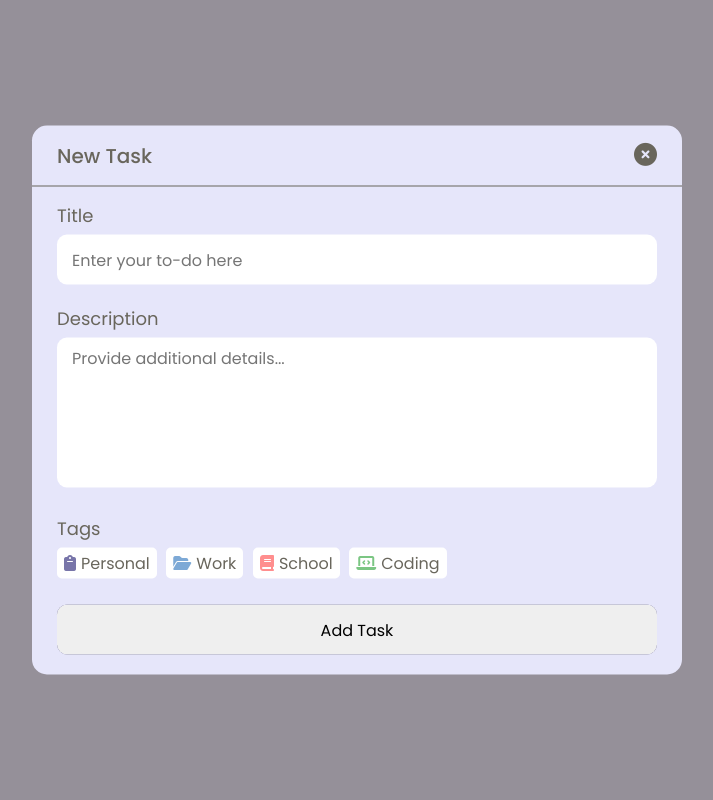
After one commit to KevsterAmp/DASHBOARD-TO-DO, a Django app: page /todos/create/ in a window 1280 px wide. The commit adds this page. Shown: the whole page, without its empty margins (283-996 px from the left). Run offline with Django 4.2, Linux system fonts and the light colour scheme; some libraries are stand-ins or nearby versions.

Commit message:
added create view

```diff
--- a/backend/static/styles.css
+++ b/backend/static/styles.css
@@ -353,6 +353,11 @@ form .row label {
 }
 
 /* ADD TASK */
+a {
+  text-decoration: none;
+  color: inherit;
+}
+
 .addBox {
   margin: 1rem 0;
   background: #7875A9;
@@ -364,6 +369,7 @@ form .row label {
   transition: background-color 0.3s ease;
   cursor: pointer;
 }
+
 
 .addBox:hover {
   background: #5D5A8C;
--- /dev/null
+++ b/backend/static/todos_create.css
@@ -0,0 +1,179 @@
+@import url('https://fonts.googleapis.com/css2?family=Poppins:wght@200;400;500;600&display=swap');
+
+*{
+  margin: 0;
+  padding: 0;
+  border: none;
+  outline: none;
+  box-sizing: border-box;
+  font-family: "Poppins", sans-serif;
+}
+
+body{
+  display: flex;
+  background: #f8f0ff;
+  font-size: 17px;
+}
+
+.fas.fa-clipboard {
+  color: #7875A9;
+}
+
+.fas.fa-folder-open {
+  color: #7DA9D6;
+}
+
+.fas.fa-book {
+  color: #FF8E8E;
+}
+
+.fas.fa-laptop-code {
+  color: #7BC683;
+}
+
+
+/* POP UP PAG INADD */
+.popup-box{
+  position: fixed;
+  top: 0;
+  left: 0;
+  height: 100%;
+  width: 100%;
+  background: rgba(0, 0, 0, 0.4);
+  z-index: 999;
+  color: #69665C;
+}
+
+.popup-box .popup{
+  position: absolute;
+  top: 50%;
+  left: 50%;
+  z-index: 1000;
+  max-width: 700px;
+  width: 100%;
+  transform: translate(-50%, -50%);
+  justify-content: center;
+}
+
+.popup-box, .popup-box .popup {
+  opacity: 1;
+}
+
+.popup .content {
+  background: lavender;
+  border-radius: 15px;
+  width: calc(100% - 50px);
+
+}
+
+.popup .content header {
+  padding: 15px 25px;
+  border-bottom: 1px solid #69665C;
+
+}
+
+.content header p {
+  font-size: 20px;
+  font-weight: 500;
+}
+
+.content header i{
+  color: #69665C;
+  cursor: pointer;
+  font-size: 23px;
+}
+
+.content header {
+  display: flex;
+  justify-content: space-between;
+  align-items: center;
+  flex-wrap: wrap;
+}
+
+.content form {
+  margin: 15px 25px 20px;
+
+}
+.content form .row {
+  margin-bottom: 20px;
+
+}
+
+form .row label {
+  display: block;
+  font-size: 18px;
+  margin-bottom: 6px;
+}
+
+.content form :where(input, textarea, select){
+  width: 100%;
+  height: 50px;
+  outline: none;
+  font-size: 1rem;
+  padding: 0px 15px;
+  border-radius: 10px;
+}
+
+.content form textarea {
+  height: 150px;
+  resize: none;
+  padding: 8px 15px;
+}
+
+.content form button {
+  width: 100%;
+  height: 50px;
+  border: none;
+  background: #5D5A8C;
+  outline: none;
+  font-size: 1rem;
+  font-weight: 500;
+  color: white;
+  border-radius: 10px;
+  cursor: pointer;
+}
+.popup {
+  display: flex;
+  justify-content: center;
+}
+
+/* ADD TASK */
+.addBox {
+  margin: 1rem 0;
+  background: #7875A9;
+  color: white;
+  text-align: center;
+  padding: .5rem;
+  border-radius: 10px;
+  justify-content: center;
+  transition: background-color 0.3s ease;
+  cursor: pointer;
+}
+
+/* tags */
+.btn-radio {
+  display: inline-block;
+}
+
+.btn-radio input[type="radio"] {
+  display:none;
+}
+
+.btn-radio input[type="radio"] + label span{
+  display:inline-block;
+  height:100%;
+  margin-right: 5px;
+  padding: 3px 7px;
+  vertical-align:middle;
+  cursor:pointer;
+  border-radius:  5px;
+  background-color: #fff;
+  font-size: 1rem;
+}
+.btn-radio input[type="radio"]:checked + label span{
+  background-color: #ccc;
+}
+
+.btn-radio i {
+  padding-right: 5px;
+}
--- /dev/null
+++ b/backend/templates/todos_create.html
@@ -0,0 +1,61 @@
+{% load static %}
+<!DOCTYPE html>
+<html lang="en">
+<head>
+    <meta charset="UTF-8">
+    <meta name="viewport" content="width=device-width, initial-scale=1.0">
+    <title>DoIt</title>
+    <link rel="stylesheet" type="text/css" href="{% static 'todos_create.css' %}">
+    <link rel="icon" type="png" href="{% static 'img/doit-removebg-preview.png' %}">
+    <!-- Font Awesome Cdn Link -->
+    <script src="https://kit.fontawesome.com/04558dcba4.js" crossorigin="anonymous"></script>
+</head>
+<body>
+    <!-- new task -->
+    <div class="popup-box">
+        <div class="popup">
+            <div class="content">
+                <header>
+                    <p>New Task</p>
+                    <a href="{% url 'home' %}">
+                        <i class="fa-solid fa-circle-xmark"></i>
+                    </a>
+                </header>
+                <form method="POST">
+                    {% csrf_token %}
+                    <!-- {{ form.as_p }} -->
+                    <div class="row title">
+                        <label for="title">Title</label>
+                        <input type="text" id="title" placeholder="Enter your to-do here" name="title">
+                    </div>
+                    <div class="row description">
+                        <label for="desc">Description</label>
+                        <textarea id="desc" placeholder="Provide additional details..." name="description"></textarea>
+                    </div>
+                    <div class="row dropdown">
+                        <label>Tags</label>
+                        <div class="btn-radio" id="radio">
+                            <input type="radio" id="radio01" name="tag" value="Personal">
+                            <label for="radio01">
+                                <span><i class="fas fa-clipboard"></i>Personal</span></label>
+                        </div>
+                        <div class="btn-radio">
+                            <input type="radio" id="radio02" name="tag" value="Work">
+                            <label for="radio02"><span><i class="fas fa-folder-open"></i>Work</span></label>
+                        </div>
+                        <div class="btn-radio">
+                            <input type="radio" id="radio03" name="tag" value="School">
+                            <label for="radio03"><span><i class="fas fa-book"></i>School</span></label>
+                        </div>
+                        <div class="btn-radio">
+                            <input type="radio" id="radio04" name="tag" value="" value="Coding">
+                            <label for="radio04"><span><i class="fas fa-laptop-code"></i>Coding</span></label>
+                        </div>
+                    </div>
+                    <button><input type="submit" value="Add Task"></button>
+                </form>
+            </div>
+        </div>
+    </div>
+</body>
+</html>
--- a/backend/todos/urls.py
+++ b/backend/todos/urls.py
@@ -4,6 +4,6 @@ from .views import TodosHomeView, TodosCreateView, TodosEditView
 
 urlpatterns = [
     path("", TodosHomeView.as_view(), name="home"),
-    path("<int:pk>/create/", TodosCreateView.as_view(), name="todos_create"),
+    path("create/", TodosCreateView.as_view(), name="todos_create"),
     path("<int:pk>/edit/", TodosEditView.as_view(), name="todos_edit"),
 ]
--- a/backend/todos/views.py
+++ b/backend/todos/views.py
@@ -1,6 +1,8 @@
 from django.shortcuts import render
-from django.views.generic import ListView, CreateView, UpdateView
-
+from django.urls import reverse_lazy
+from django.views.generic import ListView, CreateView, UpdateView, View, FormView
+from django.shortcuts import render, redirect
+from .forms import TodoForm
 from .models import Todo
 
 
@@ -9,9 +11,32 @@ class TodosHomeView(ListView):
     model = Todo
     template_name = "home.html"
 
+class TodosCreateView(View):
+    def get(self, request, *args, **kwargs):
+        return render(request, "todos_create.html")
 
-class TodosCreateView(CreateView):
-    pass
+    def post(self, request, *args, **kwargs):
+        form = TodoForm(request.POST)
+        if form.is_valid():
+            print("form is valid")
+            todo = form.save(commit=False)
+            tag_colors = {
+                "Personal": "#7875A9",
+                "Work": "#7DA9D6",
+                "School": "#FF8E8E",
+                "Coding": "#7BC683",
+            }
+            todo.tag_color = tag_colors[todo.tag]
+            todo.author = request.user
+            todo.status = "todo"
+            todo.save()
+            print(todo.author)
+            print(todo.title)
+            print(todo.description)
+            print(todo.tag)
+            return redirect('home')
+        else:
+            return render(request, 'todos_create.html', {'form': form})
 
 
 class TodosEditView(UpdateView):
```
Also changed, not shown: backend/static/script.js (+0 -72 lines), backend/templates/home.html (+6 -91 lines), backend/todos/forms.py (added, +10 -0 lines), backend/todos/models.py (+8 -1 lines), backend/todos/migrations/0003_alter_todo_tag.py (added).
